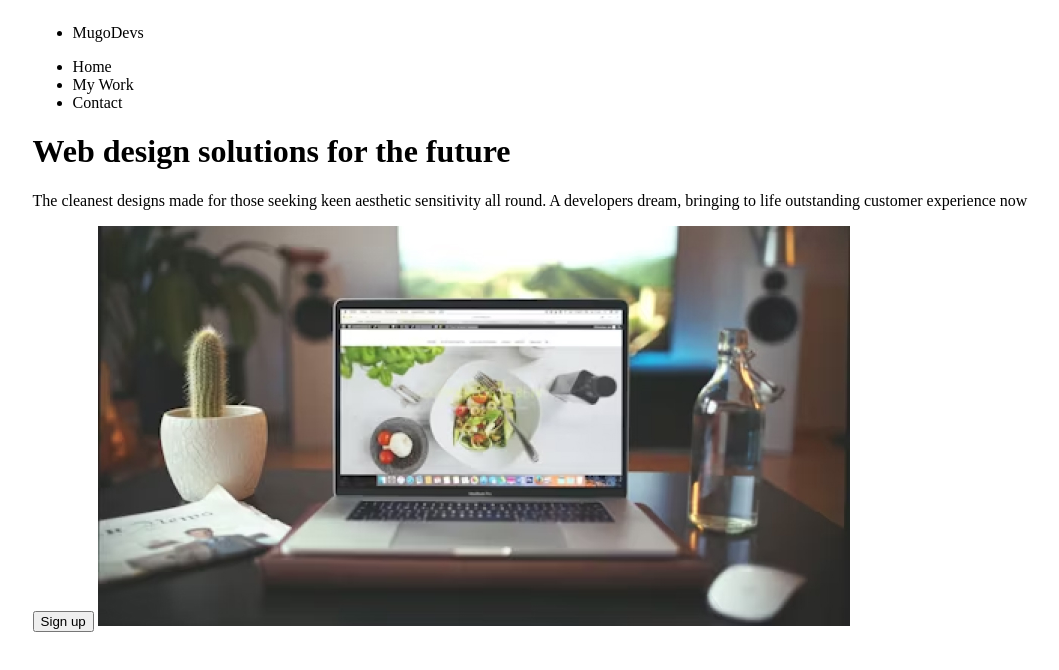
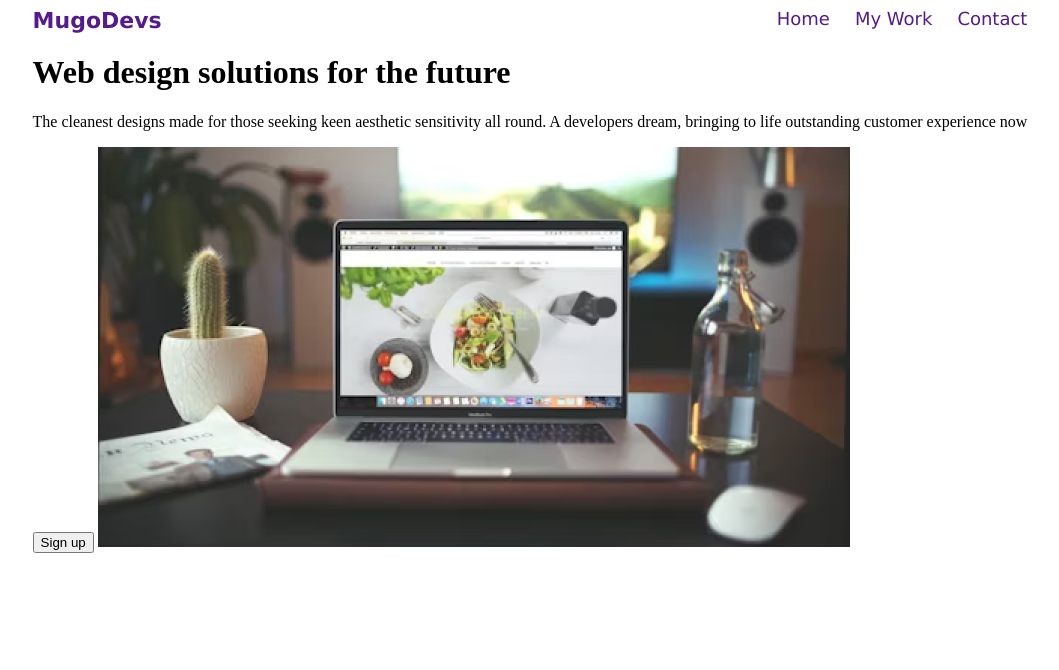
Before and after one commit to mugonation31/odin-landing-page, a plain HTML site: page index.html in a window 1280 px wide. Shown: the whole page, without its empty margins (110-1169 px from the left). Drawn offline with Linux system fonts and the light colour scheme.

Commit message:
styled header navigation I used flexbox to position logo and links. Provided text-style, font-size and cleared text-decoration.

```diff
--- a/index.html
+++ b/index.html
@@ -14,13 +14,13 @@
       <nav class="navigation">
 
         <ul class="logo">
-          <li>MugoDevs</li>
+          <li><a href="">MugoDevs</a></li>
         </ul>
 
         <ul class="links">
-          <li>Home</li>
-          <li>My Work</li>
-          <li>Contact</li>
+          <li> <a href="">Home</a></li>
+          <li> <a href="">My Work</a></li>
+          <li> <a href="">Contact</a></li>
         </ul>
 
       </nav>
--- a/styles.css
+++ b/styles.css
@@ -7,3 +7,35 @@ justify-content: center;
 .header {
 
 }
+
+ul {
+  padding: 0;
+  margin: 0;
+}
+
+li {
+  list-style: none;
+}
+
+a {
+  text-decoration: none;
+
+}
+
+.navigation {
+  display: flex;
+  justify-content: space-between;
+}
+
+.logo {
+  font-size: 22px;
+  font-family: Verdana, Geneva, Tahoma, sans-serif;
+  font-weight: 600;
+}
+
+.links {
+  display: flex;
+  gap: 25px;
+  font-family: Verdana, Geneva, Tahoma, sans-serif;
+  font-size: 18px;
+}
```
